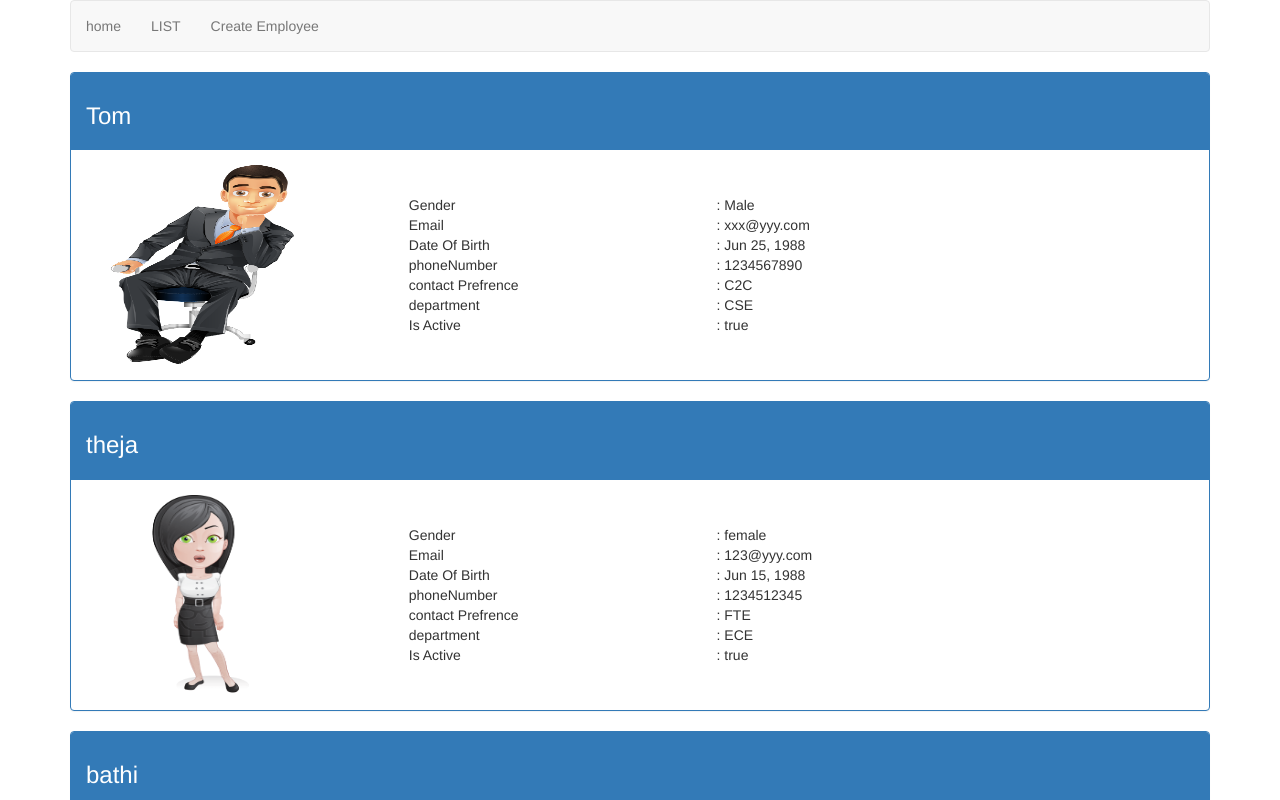
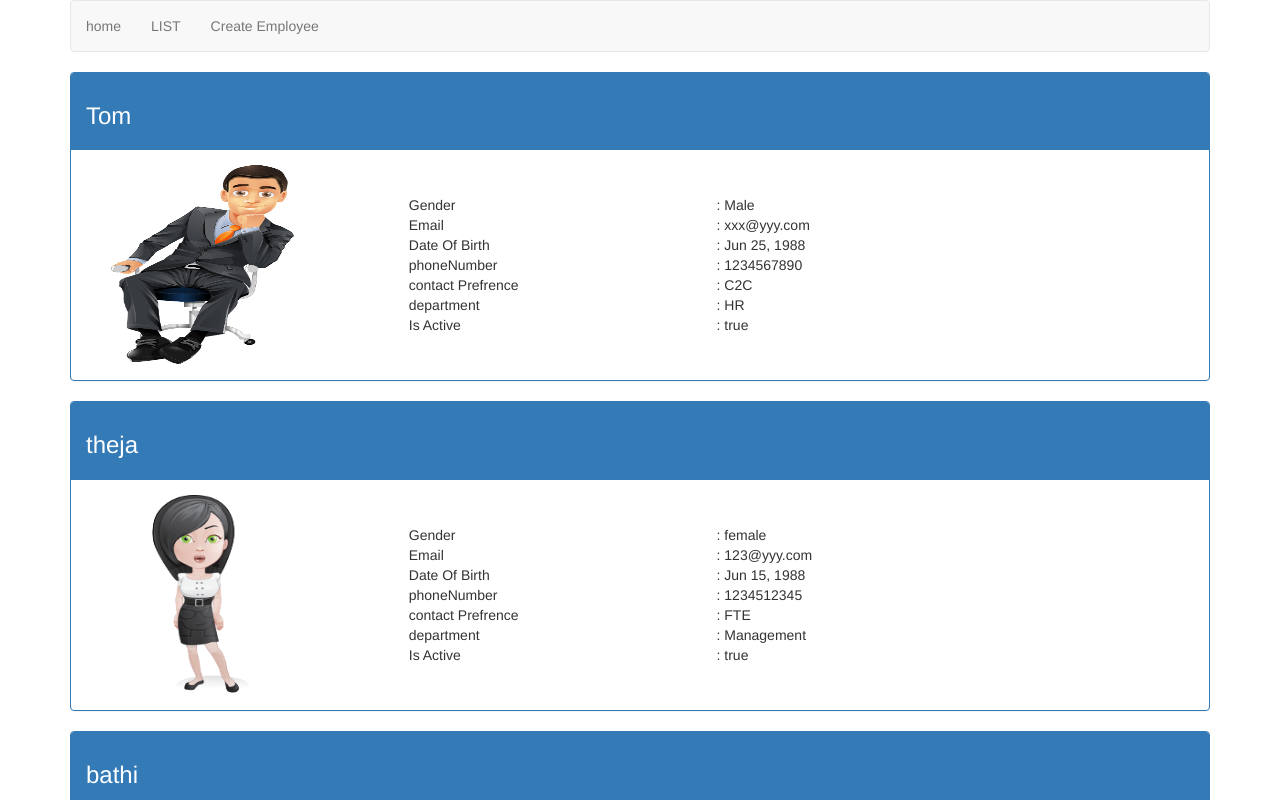
Before and after one commit to KSC0126/AngularCrudOperations-, an Angular app: page /list in a window 1280 px wide. Shown: the top 800 px of the page. Built offline with nearby package versions, Linux system fonts and the light colour scheme.

Commit message:
commit-12/04-2
created child component to list-employee component and established communication from child and parent component

```diff
--- a/src/app/app-routing.module.ts
+++ b/src/app/app-routing.module.ts
@@ -3,6 +3,8 @@ import { Routes, RouterModule } from '@angular/router';
 import {HomeComponent} from './home/home.component';
 import {ListEmployeesComponent} from './employee/list-employees.component'
 import {CreateEmployeeComponent} from './create-employee/create-employee.component'
+
+
 
 
 const routes: Routes = [
--- a/src/app/create-employee/create-employee.component.html
+++ b/src/app/create-employee/create-employee.component.html
@@ -51,19 +51,20 @@
       <div class="form-group" >
 
         <div class="from-control" [class.has-error]="isActive.invalid && isActive.touched" [class.has-success]="isActive.valid">
-          <label class="checkbox-inline control-label">
+          <label for="isActive" class="checkbox-inline control-label">
             <input type="checkbox" value="isActive" name="isActive" [(ngModel)]="employee.isActive" required #isActive="ngModel"> Is Active
           </label>
           <span  class="help-block" *ngIf="isActive.invalid && isActive.touched">make a selection</span>
 
         </div>
       </div>
-      <div class="form-group">
-        <label for="department">Depatment</label>
-        <select id="department" name="department" value="department" class="form-control" [(ngModel)]="employee.department">
+      <div class="form-group" [class.has-error]="department.invalid && department.touched" [class.has-success]="department.valid">
+        <label for="department" class="control-label" > Depatment</label>
+        <select id="department"  required appSelectValidator="select" name="department" value="department" class="form-control" [(ngModel)]="employee.department" #department ="ngModel">
+          <option value="select">Select Department</option>
           <option *ngFor="let dept of departments" [value]="dept.id"> {{dept.name}} </option>
-
         </select>
+        <span  class="help-block" *ngIf="department.touched && department.errors?.defaultSelected">department Requires </span>
       </div>
       <div class="row">
         <div class="form-group col-md-3">
--- a/src/app/create-employee/create-employee.component.ts
+++ b/src/app/create-employee/create-employee.component.ts
@@ -3,6 +3,8 @@ import { FormsModule, NgForm } from '@angular/forms';
 import {department } from '../models/department.model';
 import {BsDatepickerConfig } from 'ngx-bootstrap/datepicker';
 import { employee } from '../models/employee.model';
+import { EmployeeService} from '../employee/employee.service';
+import { Router } from '@angular/router'
 
 
 
@@ -20,7 +22,7 @@ export class CreateEmployeeComponent implements OnInit {
     phoneNumber: null,
     contactPrefrence: null,
     dateOfBirth: null,
-    department: null,
+    department: 'select',
     isActive: null,
     photoPath: null,
 
@@ -38,7 +40,8 @@ export class CreateEmployeeComponent implements OnInit {
   ]
 
 
-    constructor() {
+    constructor( private _employeeService: EmployeeService,
+                 private _router: Router) {
       this.datePickerConfig= Object.assign({},
         {containerClass:this.colorTheme,
           showWeekNumbers: false,
@@ -49,14 +52,15 @@ export class CreateEmployeeComponent implements OnInit {
 
   ngOnInit() {
   }
-  saveEmployee(newEmployee=employee ):void{
-
-    console.log(newEmployee);
+  saveEmployee( newEmployee : employee):void{
+    this._employeeService.save(this.employee);
+   this._router.navigate(['list']);
 
   }
   togglePhotoPreview(){
     console.log("show preview clicked");
     this.photoPreview = !this.photoPreview;
 
+
   }
 }
--- /dev/null
+++ b/src/app/display-employee/display-employee.component.css
@@ -0,0 +1,4 @@
+.vertical-align{
+    display: flex;
+    align-items: center;
+}
--- /dev/null
+++ b/src/app/display-employee/display-employee.component.html
@@ -0,0 +1,72 @@
+
+<div class="panel panel-primary">
+    <div class="panel-heading">
+      <h3 class="panel-tittle"> {{employee.name}}</h3>
+    </div>
+    <div class="panel-body">
+      <div class="col-xs-10">
+        <div class="row vertical-align">
+          <div class="col-xs-4">
+            <img [src]="employee.photoPath" style="height:'10px'" style="height: 200px; width:'200px'" />
+          </div>
+          <div class="col-xs-8">
+            <div class="row">
+              <div class="col-xs-6">
+                Gender
+              </div>
+              <div class="col-xs-6">
+                : {{employee.gender}}
+              </div>
+              <div class="col-xs-6">
+                Email
+              </div>
+              <div class="col-xs-6">
+                : {{employee.email}}
+              </div>
+              <div class="col-xs-6">
+                Date Of Birth
+              </div>
+              <div class="col-xs-6">
+                : {{employee.dateOfBirth | date }}
+              </div>
+              <div class="col-xs-6">
+                phoneNumber
+              </div>
+              <div class="col-xs-6">
+                : {{employee.phoneNumber}}
+              </div>
+              <div class="col-xs-6">
+                contact Prefrence
+              </div>
+              <div class="col-xs-6">
+                : {{employee.contactPrefrence | uppercase }}
+              </div>
+              <div class="col-xs-6">
+                department
+              </div>
+              <div class="col-xs-6" [ngSwitch]="employee.department ">
+                :
+                <span *ngSwitchCase="1">Help Desk</span>
+                <span *ngSwitchCase="2">HR</span>
+                <span *ngSwitchCase="3">Management</span>
+                <span *ngSwitchCase="4">Pay Roll</span>
+                <span *ngSwitchDefault>N/A</span>
+              </div>
+              <div class="col-xs-6">
+                Is Active
+              </div>
+              <div class="col-xs-6">
+                : {{employee.isActive }}
+              </div>
+
+
+            </div>
+
+          </div>
+        </div>
+
+      </div>
+
+
+    </div>
+  </div>
--- /dev/null
+++ b/src/app/display-employee/display-employee.component.ts
@@ -0,0 +1,16 @@
+import { Component, OnInit,Input } from '@angular/core';
+import { employee } from '../models/employee.model';
+
+@Component({
+  selector: 'app-display-employee',
+  templateUrl: './display-employee.component.html',
+  styleUrls: ['./display-employee.component.css']
+})
+export class DisplayEmployeeComponent implements OnInit {
+@Input() employee: employee;
+  constructor() { }
+
+  ngOnInit() {
+  }
+
+}
--- /dev/null
+++ b/src/app/employee/employee.service.ts
@@ -0,0 +1,60 @@
+import { Injectable } from '@angular/core';
+import{ employee } from'../../app/models/employee.model';
+
+
+@Injectable()
+export class EmployeeService {
+  private listEmployee: employee[]=[
+    {
+      id: 1,
+      name: 'Tom',
+      gender: 'Male',
+      email: 'xxx@yyy.com',
+      dateOfBirth: new Date('6/25/1988'),
+      phoneNumber: '1234567890',
+      contactPrefrence:'C2C',
+      department:'2',
+      isActive:true,
+      photoPath:'assets/images/male3.png',
+
+  },
+    {
+      id: 2,
+      name: 'theja',
+      gender: 'female',
+      email: '123@yyy.com',
+      dateOfBirth: new Date('6/15/1988'),
+      phoneNumber: '1234512345',
+      contactPrefrence:'fte',
+      department:'3',
+      isActive:true,
+      photoPath:'assets/images/female.png',
+
+  },
+    {
+      id: 3,
+      name: 'bathi',
+      gender: 'shemale',
+      email: '999@yyy.com',
+      dateOfBirth: new Date('6/31/1988'),
+      phoneNumber: '1234512312',
+      contactPrefrence:'C2C',
+      department:'2',
+      isActive:true,
+      photoPath:'assets/images/male.png',
+
+  }
+
+  ];
+
+  getEmployees():employee[]
+{
+  return this.listEmployee;
+}
+save(employee:employee){
+  this.listEmployee.push(employee);
+
+}
+
+  constructor() { }
+}
--- a/src/app/employee/list-employees.component.html
+++ b/src/app/employee/list-employees.component.html
@@ -1,70 +1,3 @@
-<div class="panel panel-primary" *ngFor= "let employee of employees">
-    <div class="panel-heading">
-        <h3 class="panel-tittle"> {{employee.name}}</h3>
-      </div>
-        <div class="panel-body">
-            <div class="col-xs-10">
-              <div class="row vertical-align"  >
-                <div class="col-xs-4" >
-                  <img [src]="employee.photoPath" style="height:'10px'" style="height: 200px; width:'200px'"/>
-                </div>
-                <div class="col-xs-8">
-                  <div class="row">
-                    <div class="col-xs-6">
-                      Gender
-                     </div>
-                    <div class="col-xs-6">
-                    :  {{employee.gender}}
-                    </div>
-                    <div class="col-xs-6">
-                       Email
-                     </div>
-                    <div class="col-xs-6">
-                    :  {{employee.email}}
-                    </div>
-                    <div class="col-xs-6">
-                        Date Of Birth
-                     </div>
-                    <div class="col-xs-6">
-                    :  {{employee.dateOfBirth | date }}
-                    </div>
-                    <div class="col-xs-6">
-                        phoneNumber
-                     </div>
-                    <div class="col-xs-6">
-                    :  {{employee.phoneNumber}}
-                    </div>
-                    <div class="col-xs-6">
-                        contact Prefrence
-                     </div>
-                    <div class="col-xs-6">
-                    :  {{employee.contactPrefrence | uppercase }}
-                    </div>
-                    <div class="col-xs-6">
-                        department
-                     </div>
-                    <div class="col-xs-6">
-                    :  {{employee.department | uppercase}}
-                    </div>
-                    <div class="col-xs-6">
-                        Is Active
-                     </div>
-                    <div class="col-xs-6">
-                    :  {{employee.isActive }}
-                    </div>
-
-
-                  </div>
-
-                </div>
-              </div>
-
-            </div>
-
-
-        </div>
-
-
-
-
+<div  *ngFor="let employee of employees">
+  <app-display-employee [employee]="employee"> </app-display-employee>
 </div>
--- a/src/app/employee/list-employees.component.ts
+++ b/src/app/employee/list-employees.component.ts
@@ -1,6 +1,6 @@
 import { Component, OnInit } from '@angular/core';
 import { employee } from '../models/employee.model';
-
+import { EmployeeService } from './employee.service';
 @Component({
   // selector: 'app-list-employees',
   templateUrl: './list-employees.component.html',
@@ -8,53 +8,11 @@ import { employee } from '../models/employee.model';
 })
 export class ListEmployeesComponent implements OnInit {
 
-  employees: employee[] = [
-    {
-      id: 1,
-      name: 'Tom',
-      gender: 'Male',
-      email: 'xxx@yyy.com',
-      dateOfBirth: new Date('6/25/1988'),
-      phoneNumber: '1234567890',
-      contactPrefrence:'C2C',
-      department:'CSe',
-      isActive:true,
-      photoPath:'assets/images/male3.png',
-
-  },
-    {
-      id: 2,
-      name: 'theja',
-      gender: 'female',
-      email: '123@yyy.com',
-      dateOfBirth: new Date('6/15/1988'),
-      phoneNumber: '1234512345',
-      contactPrefrence:'fte',
-      department:'ece',
-      isActive:true,
-      photoPath:'assets/images/female.png',
-
-  },
-    {
-      id: 3,
-      name: 'bathi',
-      gender: 'shemale',
-      email: '999@yyy.com',
-      dateOfBirth: new Date('6/31/1988'),
-      phoneNumber: '1234512312',
-      contactPrefrence:'C2C',
-      department:'CSe',
-      isActive:true,
-      photoPath:'assets/images/male.png',
-
-  }
-
-  ];
-
-
-  constructor() { }
+  employees: employee[];
+  constructor(private _employeeService: EmployeeService) { }
 
   ngOnInit() {
+    this.employees = this._employeeService.getEmployees();
   }
 
 }
--- /dev/null
+++ b/src/shared/select-required-validator.directive.ts
@@ -0,0 +1,23 @@
+import { Directive,Input } from '@angular/core';
+import { Validator, AbstractControl, NG_VALIDATORS } from '@angular/forms';
+import { UseExistingWebDriver } from 'protractor/built/driverProviders';
+
+@Directive({
+  selector: '[appSelectValidator]',
+  providers:[{
+    provide: NG_VALIDATORS,
+    useExisting: SelectRequiredValidatorDirective,
+    multi:true
+
+
+  }]
+})
+export class SelectRequiredValidatorDirective implements Validator {
+  @Input() appSelectValidator:string;
+  validate(control: AbstractControl): { [key: string]: any} | null {
+    return control.value === this.appSelectValidator ? { 'defaultSelected': true } : null;
+
+  }
+  constructor() { }
+
+}
```
Also changed, not shown: src/app/app.module.ts (+7 -2 lines), src/app/create-employee/create-employee.component.css (line endings or trailing spaces).
